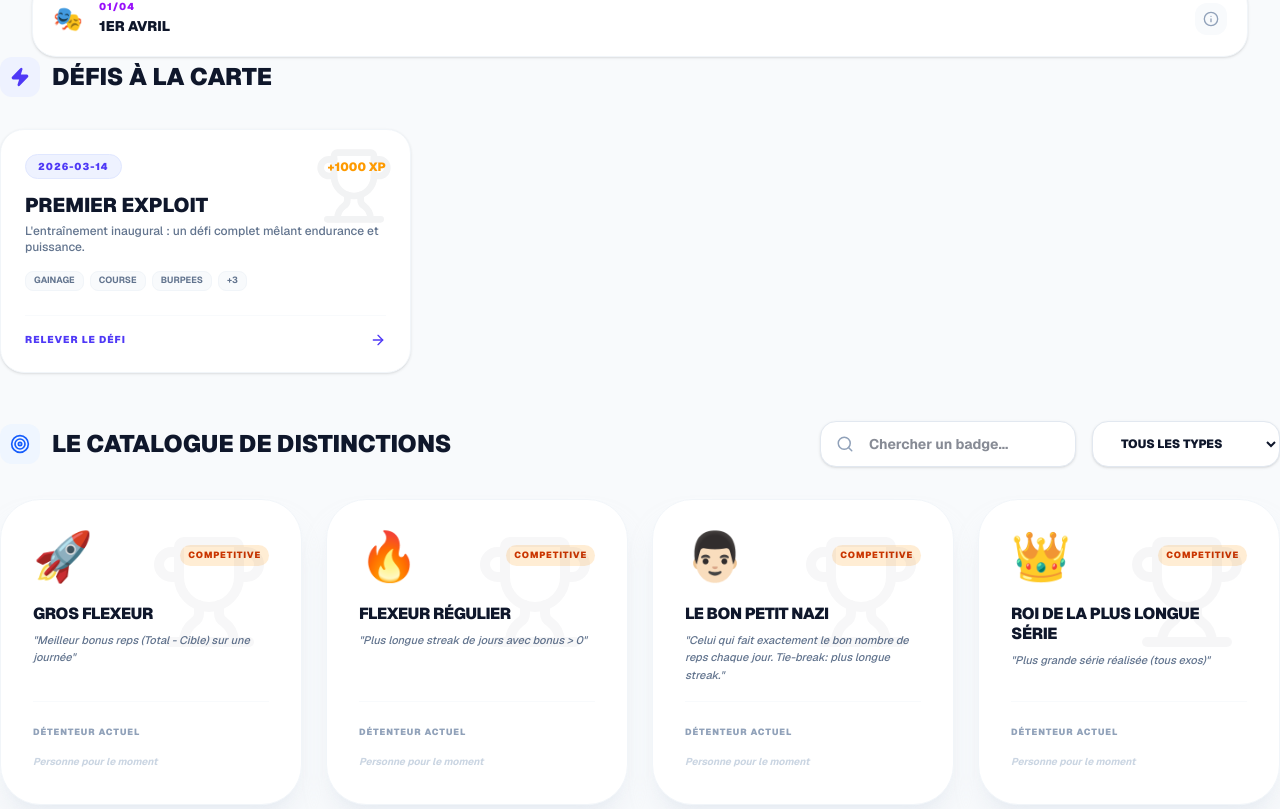
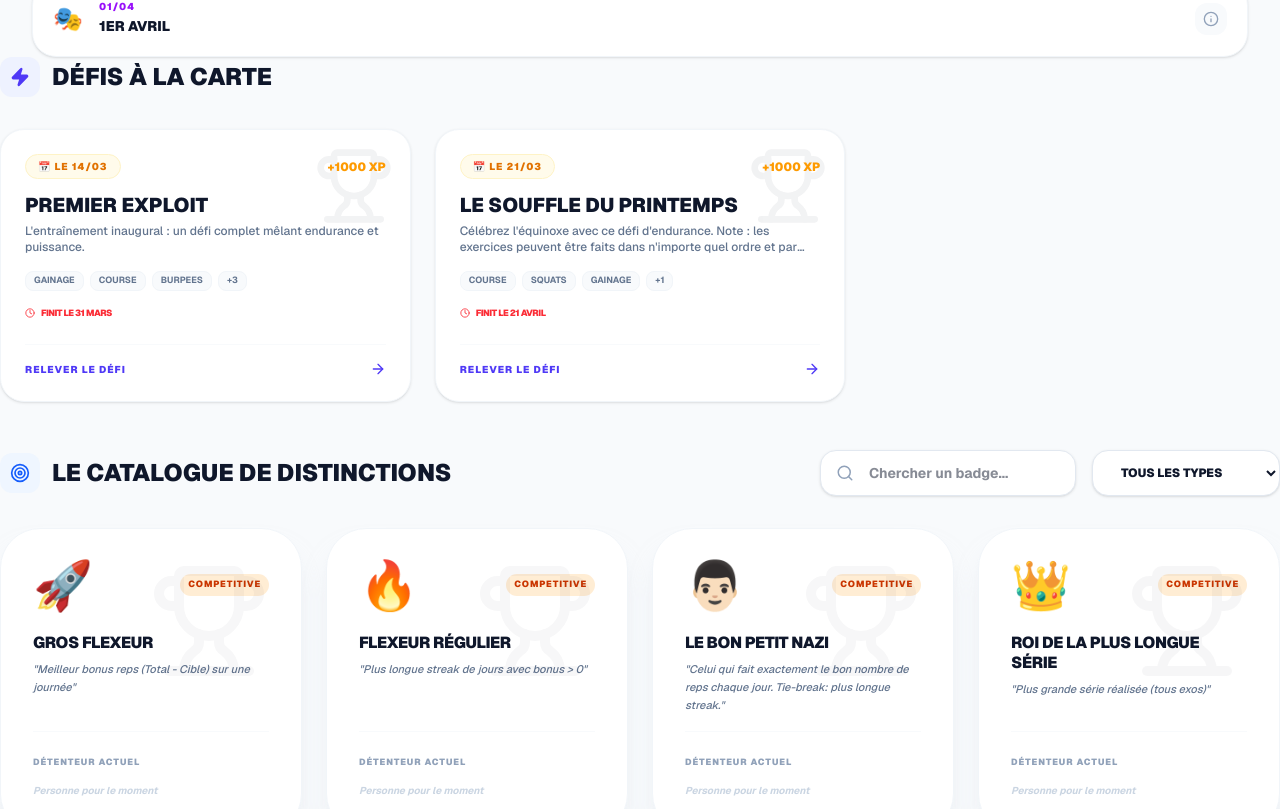
Before and after one commit to damienrenier-create/pushquest, a Next.js app: page /pantheon in a window 1280 px wide. Shown: the part 1471-2280 px from the top of the page. Built offline with nearby package versions, Linux system fonts and the light colour scheme; no server answers; the database is empty; sample sign-in values are in the browser's storage.

Commit message:
feat(challenges): add 'Le Souffle du Printemps' challenge and improve challenge management in Pantheon

```diff
--- a/src/app/pantheon/PantheonClient.tsx
+++ b/src/app/pantheon/PantheonClient.tsx
@@ -591,8 +591,18 @@ export default function PantheonClient({
 
                                 <div className="relative z-10 space-y-4">
                                     <div className="flex items-center justify-between">
-                                        <div className="px-3 py-1 bg-indigo-50 text-indigo-600 rounded-full text-[10px] font-black uppercase tracking-widest border border-indigo-100">
-                                            {workout.date === today ? "🔥 ACTIF" : workout.date}
+                                        <div className={`px-3 py-1 rounded-full text-[10px] font-black uppercase tracking-widest border ${
+                                            today <= (workout.endDate || '9999-12-31') && today >= workout.date
+                                            ? "bg-indigo-50 text-indigo-600 border-indigo-100"
+                                            : today > (workout.endDate || '9999-12-31')
+                                            ? "bg-slate-100 text-slate-400 border-slate-200"
+                                            : "bg-amber-50 text-amber-600 border-amber-100"
+                                        }`}>
+                                            {today <= (workout.endDate || '9999-12-31') && today >= workout.date
+                                                ? "🔥 ACTIF"
+                                                : today > (workout.endDate || '9999-12-31')
+                                                ? "⌛ TERMINÉ"
+                                                : `📅 LE ${new Date(workout.date).toLocaleDateString('fr-FR', { day: '2-digit', month: '2-digit' })}`}
                                         </div>
                                         <div className="text-amber-500 font-black text-xs">
                                             +{workout.xpBonus} XP
@@ -616,6 +626,13 @@ export default function PantheonClient({
                                             </span>
                                         )}
                                     </div>
+
+                                    {workout.endDate && (
+                                        <div className="flex items-center gap-1.5 mt-2 text-[9px] font-black text-red-500 uppercase tracking-tighter">
+                                            <Clock size={10} />
+                                            Finit le {new Date(workout.endDate).toLocaleDateString('fr-FR', { day: 'numeric', month: 'long' })}
+                                        </div>
+                                    )}
                                 </div>
 
                                 <div className="mt-6 flex items-center justify-between pt-4 border-t border-slate-50">
--- a/src/config/badges.ts
+++ b/src/config/badges.ts
@@ -139,4 +139,8 @@ export const BADGE_DEFINITIONS: BadgeDefinition[] = [
     // Special Workouts - Premier Exploit
     { key: "workout_workout-01-the-first_std", name: "Explorateur de l'Exploit", emoji: "🧭", rarity: "RARE", metricType: "SPECIAL_WORKOUT", type: "EVENT", exerciseScope: "ALL", description: "A complété l'entraînement 'Premier Exploit'", condition: "Réaliser l'intégralité des exercices de l'entraînement spécial inaugural.", addedAt: "2026-03-17" },
     { key: "workout_workout-01-the-first_plat", name: "Platine : Premier Exploit", emoji: "💎", rarity: "LEGENDARY", metricType: "SPECIAL_WORKOUT", type: "COMPETITIVE", exerciseScope: "ALL", description: "Détenteur du record sur l'entraînement 'Premier Exploit'", condition: "Détenir le meilleur temps sur l'entraînement 'Premier Exploit'. Le titre est transférable si le record est battu.", addedAt: "2026-03-17" },
+
+    // Special Workouts - Le Souffle du Printemps
+    { key: "workout_workout-02-spring_std", name: "Explorateur du Printemps", emoji: "🍃", rarity: "RARE", metricType: "SPECIAL_WORKOUT", type: "EVENT", exerciseScope: "ALL", description: "A complété l'entraînement 'Le Souffle du Printemps'", condition: "Réaliser l'intégralité des exercices de l'entraînement spécial du printemps.", addedAt: "2026-03-21" },
+    { key: "workout_workout-02-spring_plat", name: "Zéphir d'Or", emoji: "🌬️", rarity: "LEGENDARY", metricType: "SPECIAL_WORKOUT", type: "COMPETITIVE", exerciseScope: "ALL", description: "Détenteur du record sur l'entraînement 'Le Souffle du Printemps'", condition: "Détenir le meilleur temps sur l'entraînement 'Le Souffle du Printemps'. Le titre est transférable si le record est battu.", addedAt: "2026-03-21" },
 ];
--- a/src/config/specialWorkouts.ts
+++ b/src/config/specialWorkouts.ts
@@ -26,6 +26,7 @@ export interface SpecialWorkout {
     scoringType: 'TIME' | 'REPS' | 'COMPOSITE';
     xpBonus: number;
     isActive?: boolean;
+    endDate?: string; // YYYY-MM-DD
 }
 
 export const SPECIAL_WORKOUTS: SpecialWorkout[] = [
@@ -45,6 +46,24 @@ export const SPECIAL_WORKOUTS: SpecialWorkout[] = [
             { type: 'SQUAT_JUMP', label: 'Squat Jumps', goal: 20, unit: 'REPS' }
         ],
         scoringType: 'TIME',
+        xpBonus: 1000,
+        endDate: '2026-03-31'
+    },
+    {
+        id: 'workout-02-spring',
+        slug: 'le-souffle-du-printemps',
+        name: 'Le Souffle du Printemps',
+        description: 'Célébrez l\'équinoxe avec ce défi d\'endurance. Note : les exercices peuvent être faits dans n\'importe quel ordre et par séries, mais vous devez terminer toutes les répétitions d\'un exercice avant de passer au suivant.',
+        date: '2026-03-21',
+        endDate: '2026-04-21',
+        isActive: true,
+        exercises: [
+            { type: 'RUN', label: 'Course', goal: 10000, unit: 'METERS' },
+            { type: 'SQUATS', label: 'Squats', goal: 100, unit: 'REPS' },
+            { type: 'PLANK', label: 'Gainage', goal: 100, unit: 'SECONDS' },
+            { type: 'BURPEES', label: 'Burpees', goal: 10, unit: 'REPS' }
+        ],
+        scoringType: 'TIME',
         xpBonus: 1000
     }
 ];
```
